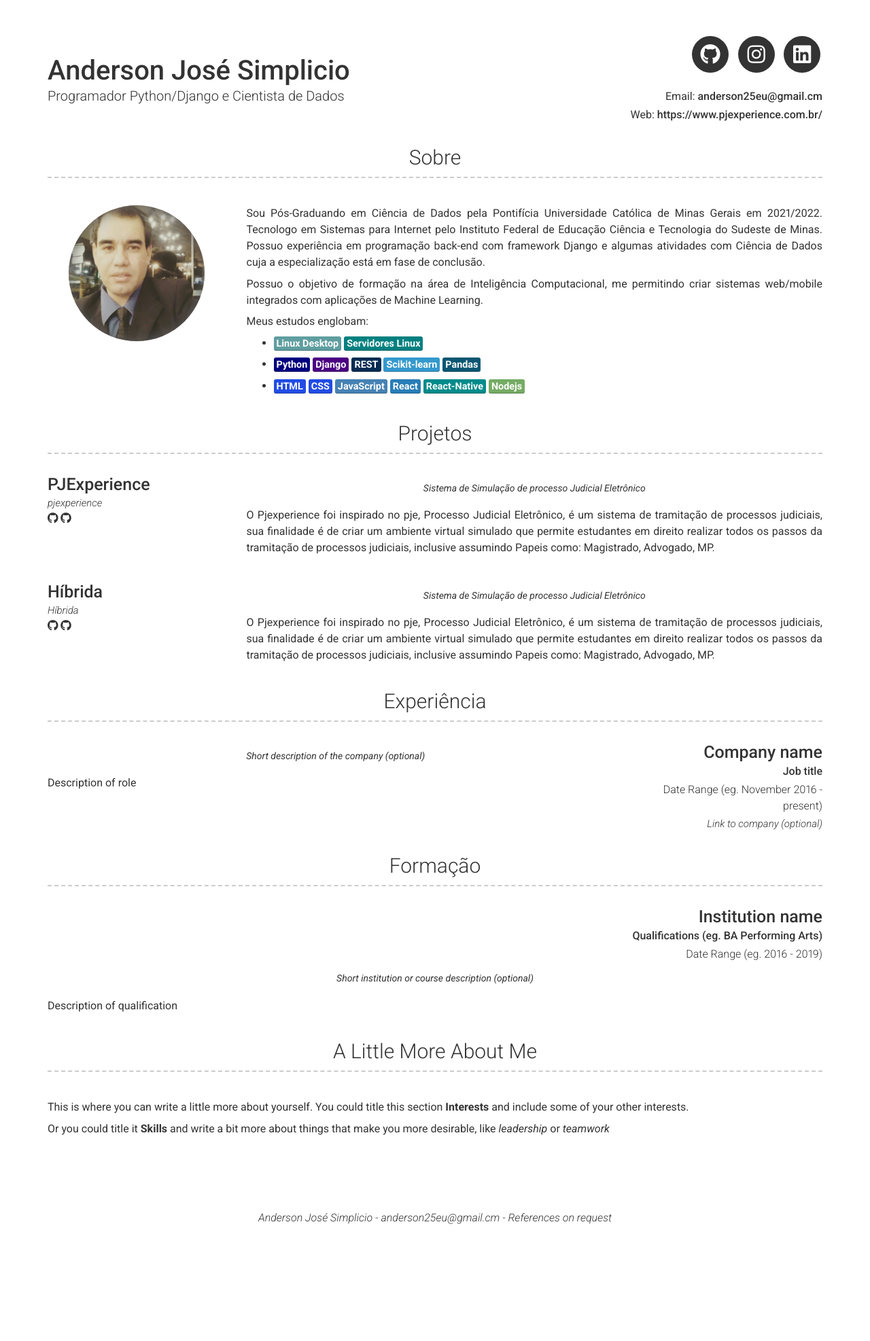
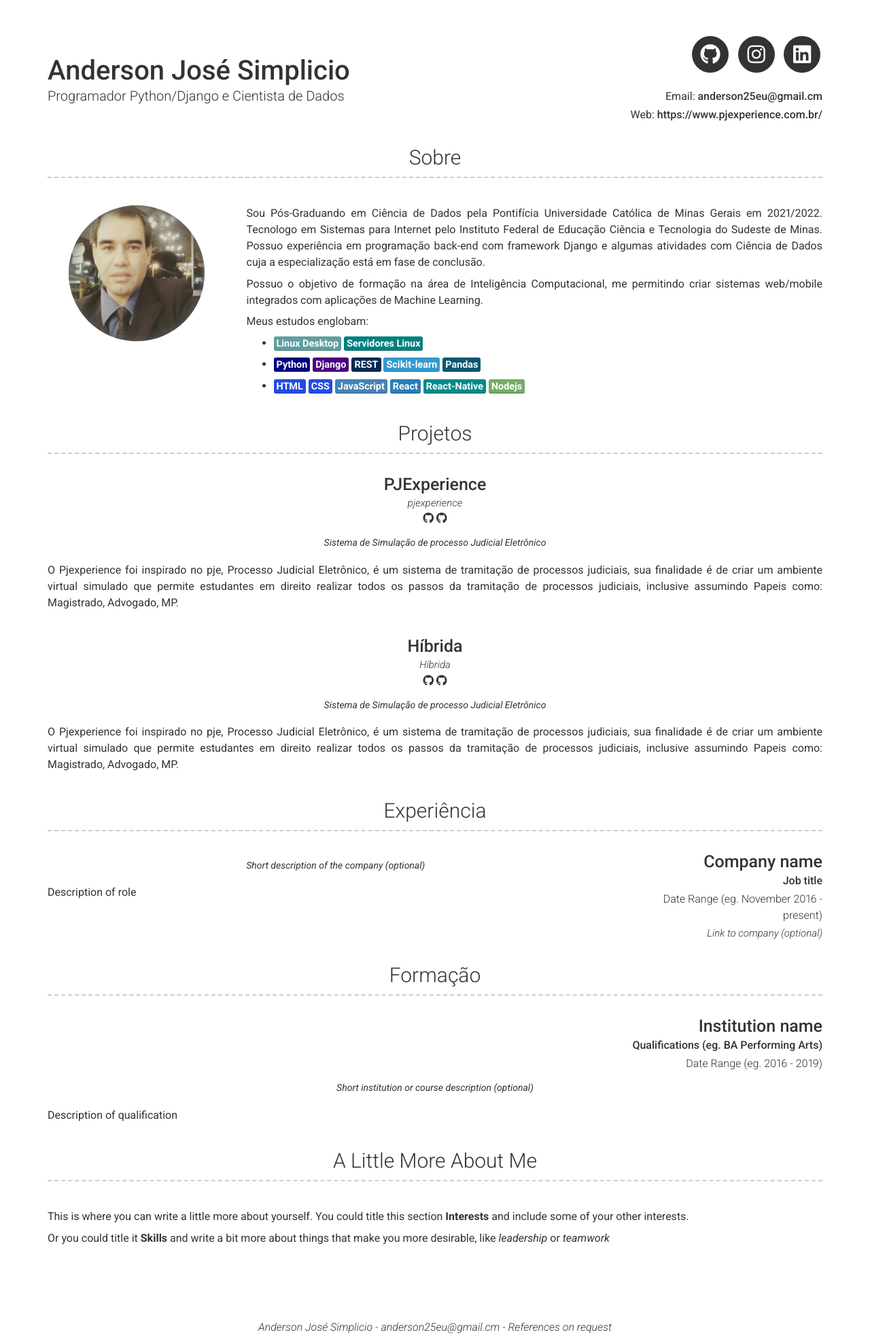
Before and after one commit to andersonsimplicio/works, a Jekyll site: the page built from index.md, in a window 1280 px wide. Shown: the whole page at 68% size. Built offline with Jekyll 4.4.1, drawn with Linux system fonts in a browser that asks for light colours; nearby versions of some CDN libraries; before the commit the page ends 1812 px from its top, so only the background shows below that.

Commit message:
Projetos

```diff
--- a/_config.yml
+++ b/_config.yml
@@ -58,7 +58,7 @@ content:
   - title: Projetos # Title for the section
     layout: list # Type of content section (list/text)
     content:
-      - layout: center
+      - layout: top-middle
         title: PJExperience
         link: https://www.pjexperience.com.br/
         link_text: pjexperience
@@ -75,7 +75,7 @@ content:
           O Pjexperience foi inspirado no pje, Processo Judicial Eletrônico, é um sistema de tramitação de processos judiciais,
           sua finalidade é de criar um ambiente virtual simulado que permite estudantes em direito realizar todos os passos da
           tramitação de processos judiciais, inclusive assumindo Papeis como: Magistrado, Advogado, MP.
-      - layout: center
+      - layout: top-middle
         title: Híbrida
         link: http://hibrida.pjexperience.com.br/
         link_text: Híbrida
```
